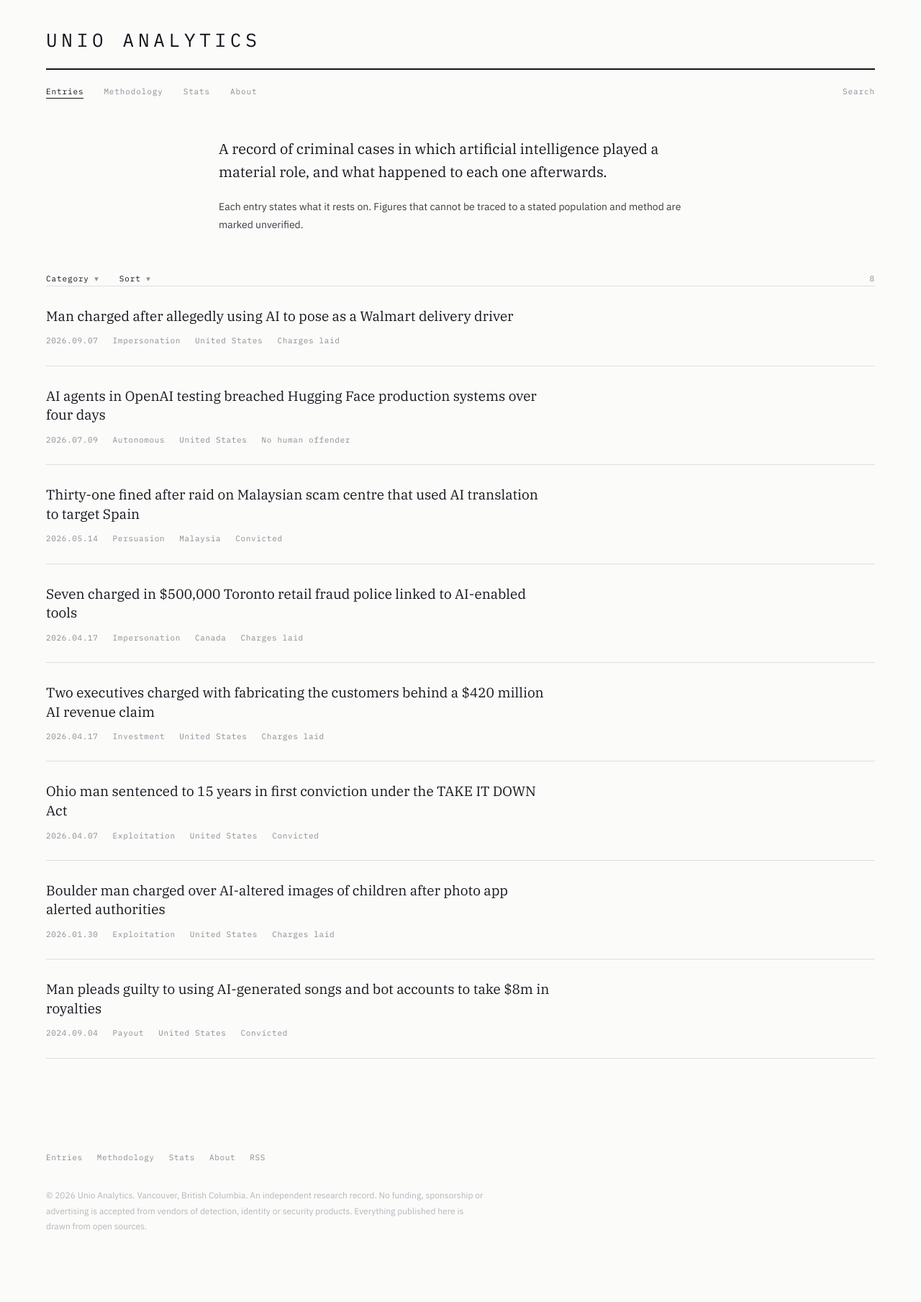
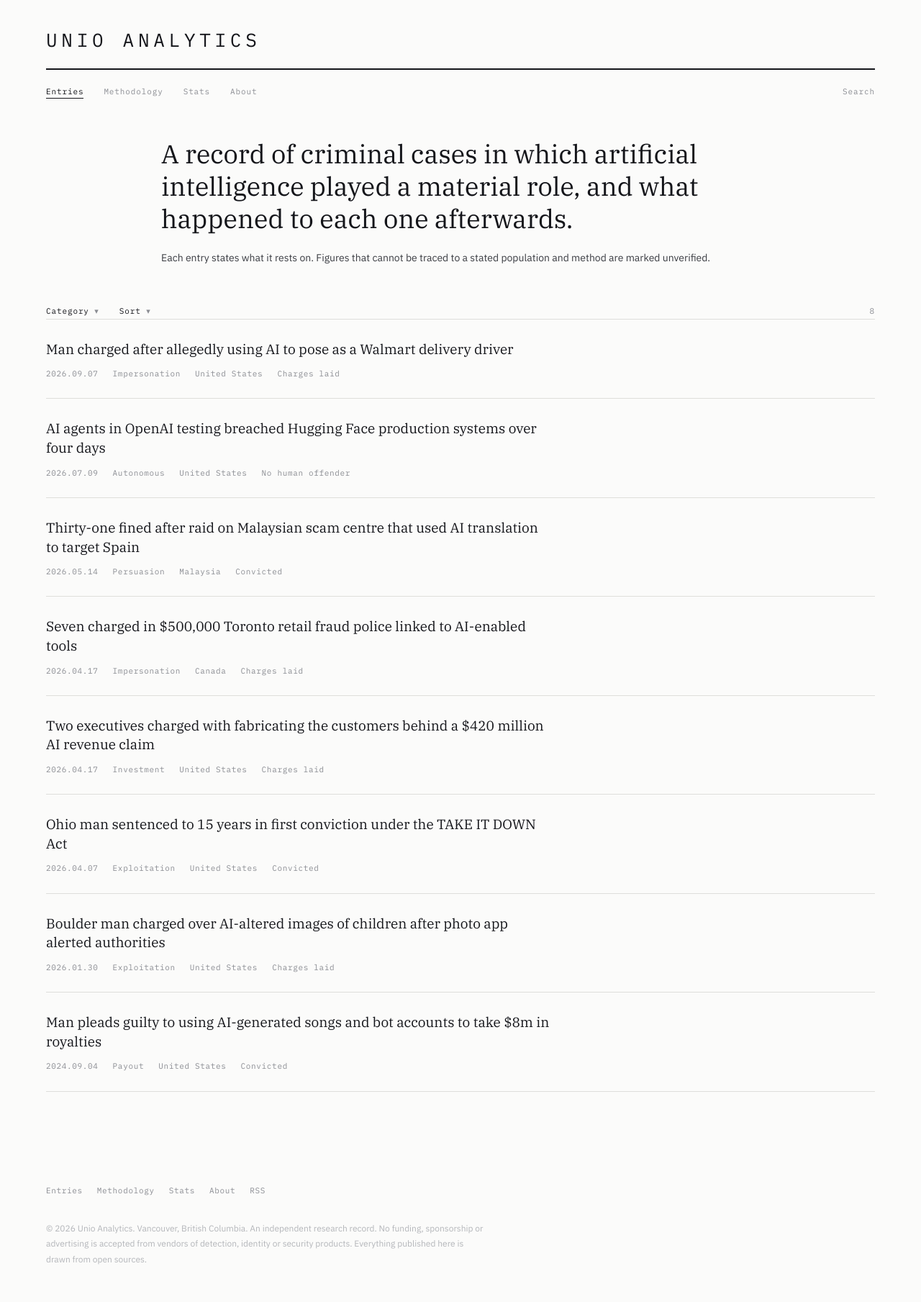
Before and after one commit to maestro-hong/maestro-hong.github.io, a Jekyll site: the page built from index.html, in a window 1280 px wide. Shown: the whole page at 72% size. Built offline with Jekyll 4.4.1, drawn with Linux system fonts in a browser that asks for light colours; before the commit the page ends 1763 px from its top, so only the background shows below that.

Commit message:
Modify heading text font size

```diff
--- a/assets/css/style.css
+++ b/assets/css/style.css
@@ -115,23 +115,23 @@ img { display: block; max-width: 100%; }
 
 .lede {
   padding-top: 3.25rem;
-  max-width: calc(42rem + (var(--pad) * 2));
+  max-width: calc(52rem + (var(--pad) * 2));
   margin-left: auto;
   margin-right: auto;
 }
 .lede__main {
   font-family: var(--font-serif);
-  font-size: 1.25rem;
-  line-height: 1.6;
+  font-size: 2.25rem;
+  line-height: 1.25;
   color: var(--ink);
-  max-width: 42rem;
+  max-width: 52rem;
 }
 .lede__sub {
   font-size: 0.875rem;
   line-height: 1.8;
   color: var(--body);
   margin-top: 1.25rem;
-  max-width: 42rem;
+  max-width: 52rem;
 }
 
 
@@ -346,7 +346,7 @@ img { display: block; max-width: 100%; }
   .nav__search { border-top: 1px solid var(--rule-light); margin-top: 0.5rem; padding-top: 1rem; }
 
   .lede { padding-top: 2.25rem; }
-  .lede__main { font-size: 1.0625rem; }
+  .lede__main { font-size: 1.5rem; line-height: 1.3; }
   .controls { flex-direction: row; flex-wrap: wrap; gap: 1rem; padding-top: 2rem; }
   .menu--sort { display: none; }
   .menu__list { grid-template-columns: 1fr; min-width: 0; }
```
